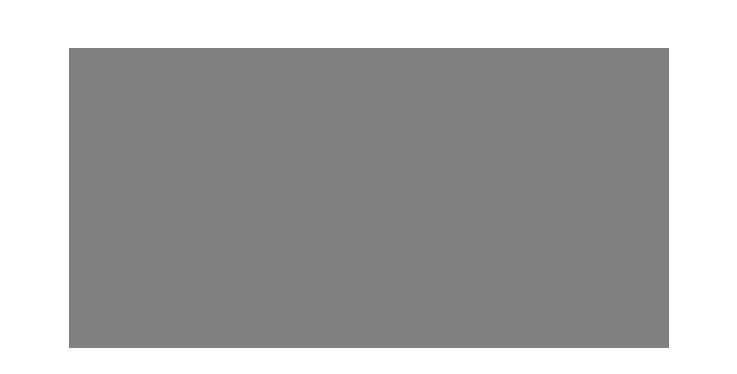
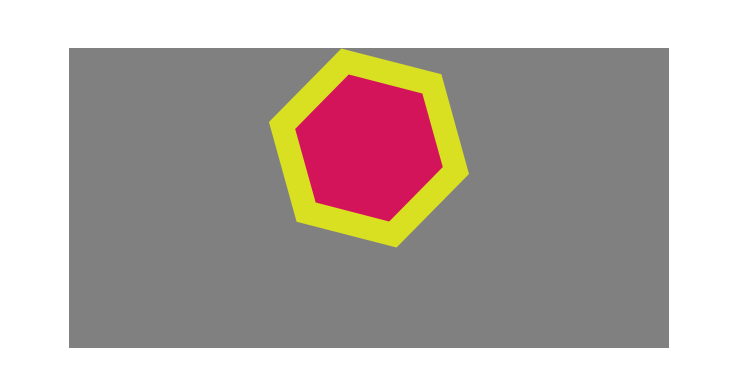
Before and after one commit to sspiering/p4-google-doodle, a plain HTML site: page index.html in a window 1280 px wide. Shown: the top 374 px of the page, without its empty margins (271-1008 px from the left). Drawn offline with nearby package versions, Linux system fonts and the light colour scheme.

Commit message:
Starting Out

```diff
--- a/css/style.css
+++ b/css/style.css
@@ -5,6 +5,12 @@
     height: 300px;
     width: 600px;
 }
+
+#stage #star {
+  width: 200px;
+  height: 200px;
+}
+
 
 /* DO NOT EDIT BELOW THIS LINE */
 
--- a/index.html
+++ b/index.html
@@ -13,7 +13,7 @@
     <div id="stage">
 
       <!-- Your Awesome Design -->
-
+        <img src="img/star.svg" alt="" id="star">
 
 
 
@@ -29,6 +29,7 @@
     <!-- Scripts -->
     <script src='http://cdnjs.cloudflare.com/ajax/libs/jquery/2.1.3/jquery.min.js'></script>
     <script src='http://cdnjs.cloudflare.com/ajax/libs/gsap/1.18.0/TweenMax.min.js'></script>
+    <scripts src="js/scripts.js"></scripts>
 </body>
 
 </html>
```
Also changed, not shown: js/scripts.js (added, +8 -0 lines), img/star.svg (added).
